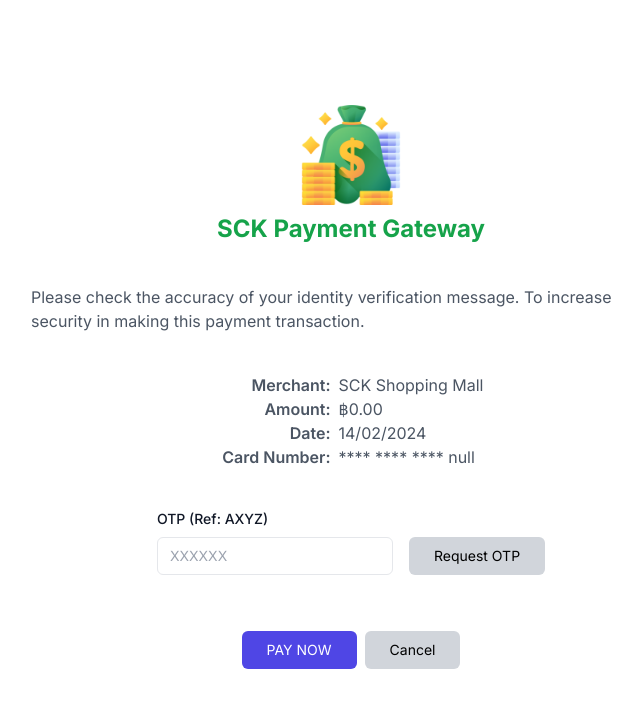
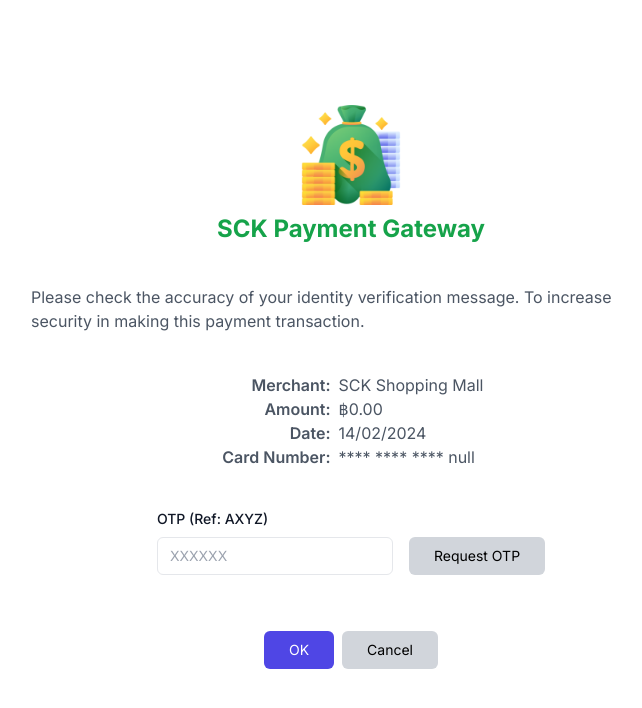
Before and after one commit to SCK-SEAL-TEAM-One/sck-online-store, a Next.js app in the folder store-web/: page /payment in a window 1280 px wide. Shown: the top 708 px of the page, without its empty margins (289-931 px from the left). Built offline with nearby package versions, Linux system fonts and the light colour scheme.

Commit message:
[Edited]: fix typo in Pyament page from 'Cancle' to 'Cancel' and change confirm btn wording

```diff
--- a/store-web/src/app/payment/view.tsx
+++ b/store-web/src/app/payment/view.tsx
@@ -79,7 +79,7 @@
 
         <div className="flex gap-2 mt-12">
           <Button size="sm" color="primary" onClick={handlePaymentConfirm}>
-            PAY NOW
+            OK
           </Button>
           <Button size="sm" color="default" onClick={handleCancle}>
             Cancel
```
